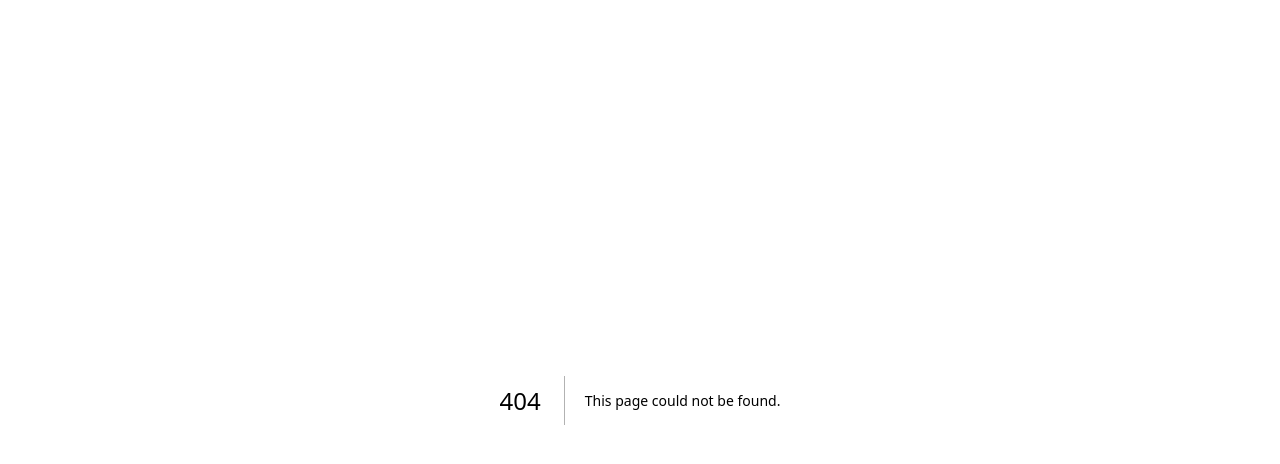
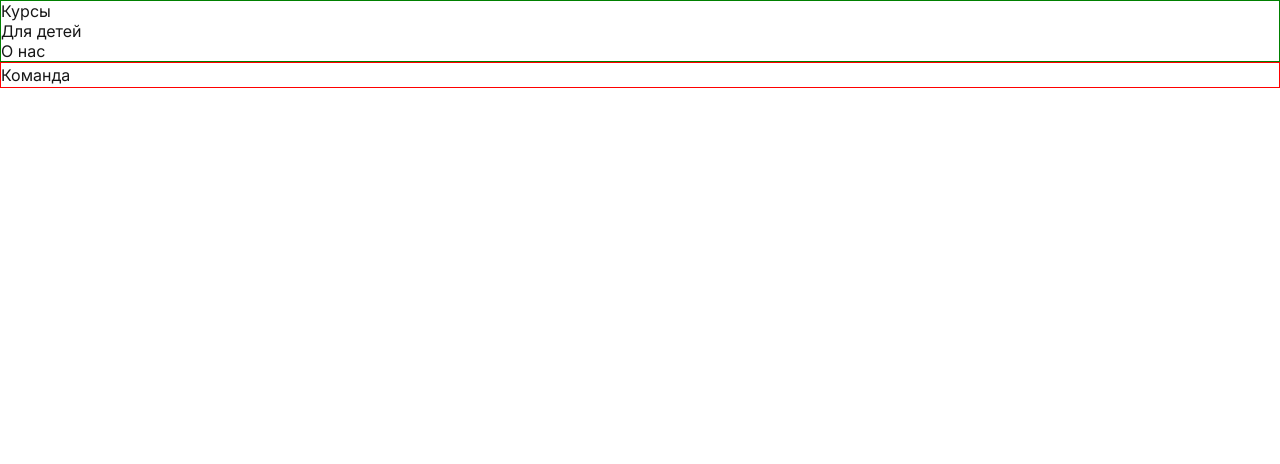
Before and after one commit to vpalex999/nextjs-top-app-approuter, a Next.js app in the folder top-app/: page /about/team in a window 1280 px wide. Before the commit this address had no page. Shown: the top 464 px of the page. Built offline with nearby package versions, Linux system fonts and the light colour scheme.

Commit message:
stage-9.2

```diff
--- /dev/null
+++ b/top-app/app/about/layout.tsx
@@ -0,0 +1,7 @@
+export default function AboutLayout({
+  children,
+}: {
+  children: React.ReactNode;
+}) {
+  return <div style={{ border: "1px solid red" }}>{children}</div>;
+}
--- /dev/null
+++ b/top-app/app/about/team/page.tsx
@@ -0,0 +1,14 @@
+import { Paragraph } from "@/components";
+import { Metadata } from "next";
+
+export const metadata: Metadata = {
+  title: "Team",
+};
+
+export default function About() {
+  return (
+    <div>
+      <Paragraph>Команда</Paragraph>
+    </div>
+  );
+}
--- a/top-app/app/layout.tsx
+++ b/top-app/app/layout.tsx
@@ -1,9 +1,9 @@
 import type { Metadata } from "next";
 // import localFont from "next/font/local";
 import "./globals.css";
-// import { Inter } from "next/font/google";
+import { Inter } from "next/font/google";
 
-// const inter = Inter({ subsets: ["cyrillic"] });
+const inter = Inter({ subsets: ["cyrillic"] });
 
 // const geistSans = localFont({
 //   src: "./fonts/GeistVF.woff",
@@ -29,8 +29,17 @@ export default function RootLayout({
   return (
     <html lang="en">
       {/* <body className={`${geistSans.variable} ${geistMono.variable}`}> */}
-      {/* <body className={inter.className}>{children}</body> */}
-      <body>{children}</body>
+      <body className={inter.className}>
+        <nav style={{border: 'solid 1px green'}}>
+          <ul>
+            <li>Курсы</li>
+            <li>Для детей</li>
+            <li>О нас</li>
+          </ul>
+        </nav>
+        {children}
+      </body>
+      {/* <body>{children}</body> */}
     </html>
   );
 }
--- a/top-app/components/Rating/Rating.tsx
+++ b/top-app/components/Rating/Rating.tsx
@@ -1,3 +1,5 @@
+'use client'
+
 import { RatingProps } from "./Rating.props";
 import styles from "./Rating.module.css";
 import cn from "classnames";
```
Also changed, not shown: top-app/app/about/page.tsx (added, +14 -0 lines), top-app/app/page.tsx (+4 -29 lines).
